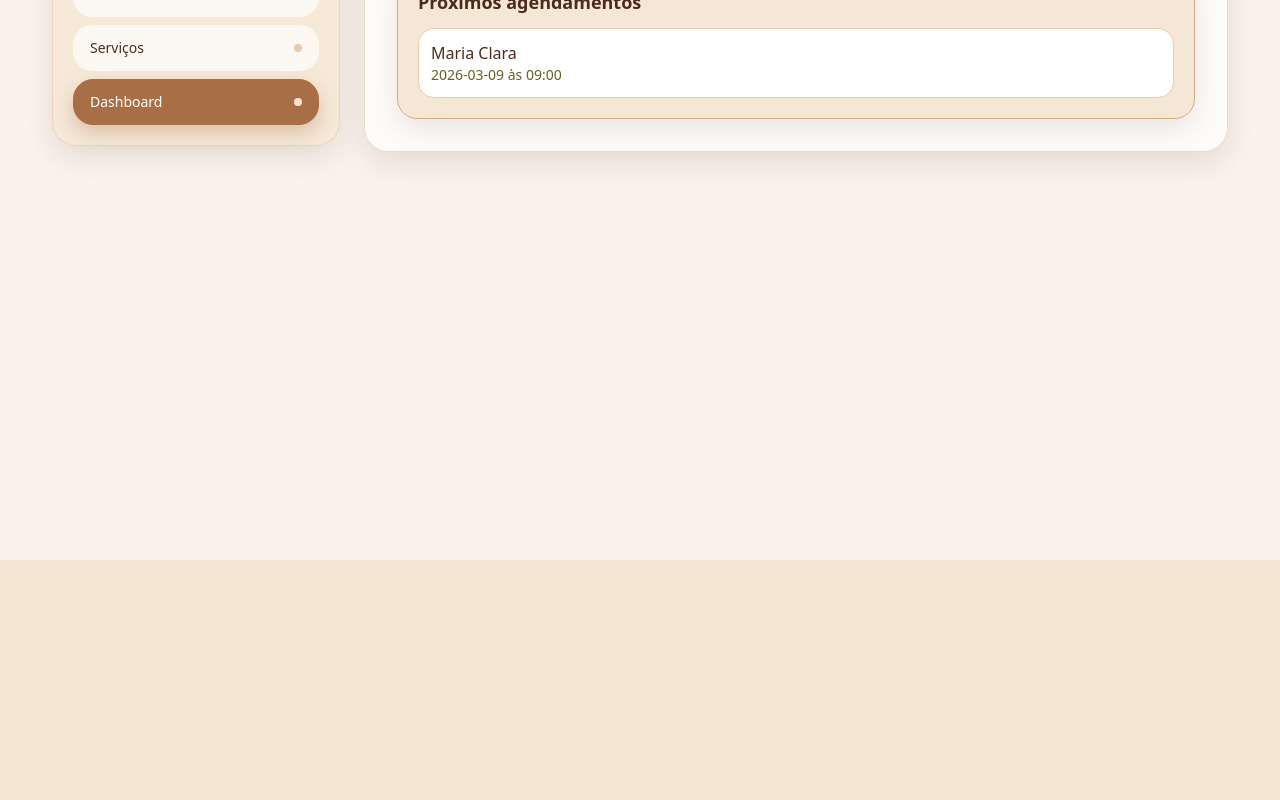
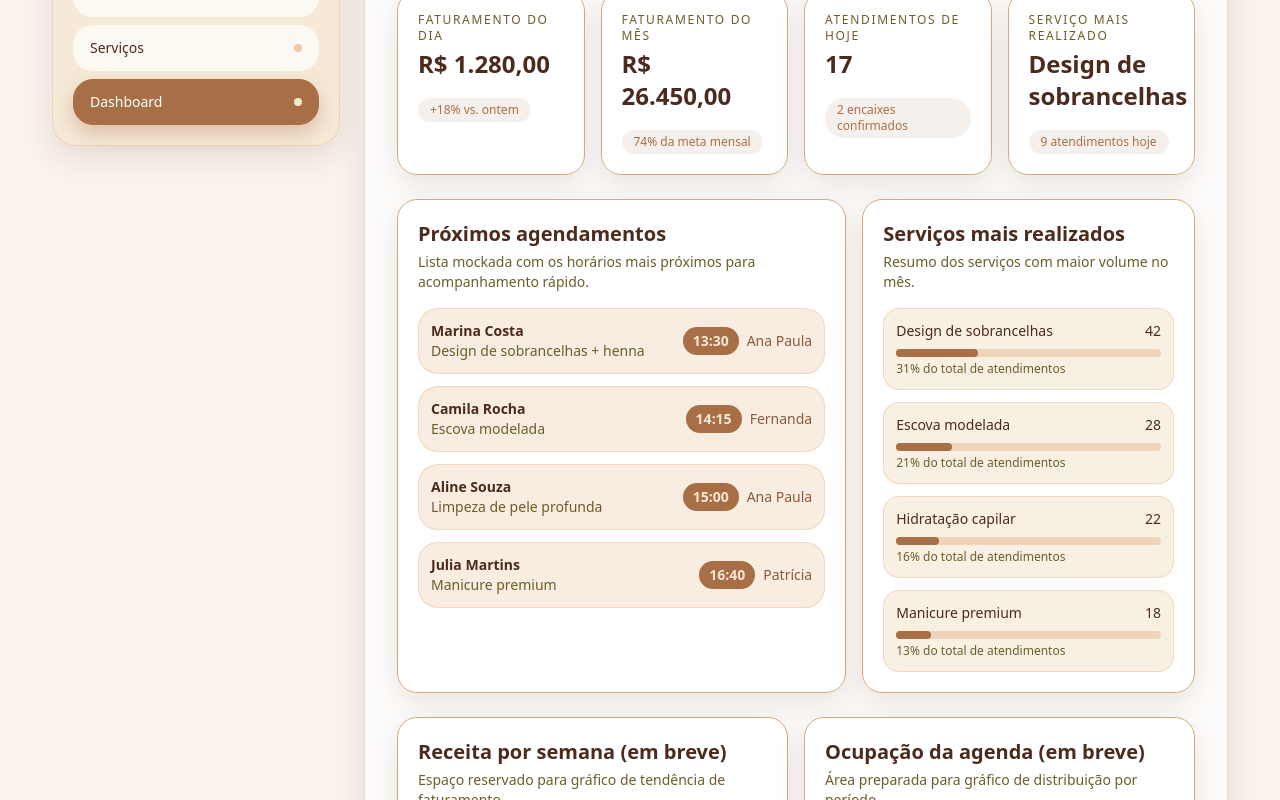
Before and after one commit to gustadev-vrgs/anabeauty, a Next.js app: page /dashboard in a window 1280 px wide. Shown: the part 240-1040 px from the top of the page. Before the commit the page ends 800 px from the top, so only its background shows below. Built offline with nearby package versions, Linux system fonts and the light colour scheme.

Commit message:
feat: cria base visual da pagina de dashboard

```diff
--- a/src/app/(dashboard)/dashboard/page.tsx
+++ b/src/app/(dashboard)/dashboard/page.tsx
@@ -1,11 +1,172 @@
-import { AppointmentsList } from '@/components/appointments/appointments-list';
+import { Card, CardContent, CardDescription, CardHeader, CardTitle } from '@/components/ui';
 import { PageTitle } from '@/components/ui/page-title';
+
+const summaryCards = [
+  {
+    title: 'Faturamento do dia',
+    value: 'R$ 1.280,00',
+    support: '+18% vs. ontem',
+  },
+  {
+    title: 'Faturamento do mês',
+    value: 'R$ 26.450,00',
+    support: '74% da meta mensal',
+  },
+  {
+    title: 'Atendimentos de hoje',
+    value: '17',
+    support: '2 encaixes confirmados',
+  },
+  {
+    title: 'Serviço mais realizado',
+    value: 'Design de sobrancelhas',
+    support: '9 atendimentos hoje',
+  },
+];
+
+const topServices = [
+  { name: 'Design de sobrancelhas', quantity: 42, share: '31%' },
+  { name: 'Escova modelada', quantity: 28, share: '21%' },
+  { name: 'Hidratação capilar', quantity: 22, share: '16%' },
+  { name: 'Manicure premium', quantity: 18, share: '13%' },
+];
+
+const upcomingAppointments = [
+  {
+    time: '13:30',
+    client: 'Marina Costa',
+    service: 'Design de sobrancelhas + henna',
+    professional: 'Ana Paula',
+  },
+  {
+    time: '14:15',
+    client: 'Camila Rocha',
+    service: 'Escova modelada',
+    professional: 'Fernanda',
+  },
+  {
+    time: '15:00',
+    client: 'Aline Souza',
+    service: 'Limpeza de pele profunda',
+    professional: 'Ana Paula',
+  },
+  {
+    time: '16:40',
+    client: 'Julia Martins',
+    service: 'Manicure premium',
+    professional: 'Patrícia',
+  },
+];
 
 export default function DashboardPage() {
   return (
-    <>
-      <PageTitle title="Dashboard" subtitle="Resumo rápido da operação do dia." />
-      <AppointmentsList />
-    </>
+    <div className="space-y-6">
+      <PageTitle
+        title="Dashboard"
+        subtitle="Visão resumida do desempenho diário e mensal do estúdio de beleza."
+      />
+
+      <section className="grid gap-4 sm:grid-cols-2 xl:grid-cols-4">
+        {summaryCards.map((card) => (
+          <Card key={card.title} className="bg-white/90">
+            <CardHeader className="mb-2">
+              <CardDescription className="text-xs uppercase tracking-[0.14em] text-coffee-espresso">
+                {card.title}
+              </CardDescription>
+              <CardTitle className="text-xl leading-tight text-coffee-darkRoast sm:text-2xl">{card.value}</CardTitle>
+            </CardHeader>
+            <CardContent className="space-y-0">
+              <p className="inline-flex rounded-full bg-coffee-mocha/10 px-3 py-1 text-xs font-medium text-coffee-mocha">
+                {card.support}
+              </p>
+            </CardContent>
+          </Card>
+        ))}
+      </section>
+
+      <section className="grid gap-4 xl:grid-cols-[1.35fr,1fr]">
+        <Card className="bg-white/90">
+          <CardHeader>
+            <CardTitle className="text-xl">Próximos agendamentos</CardTitle>
+            <CardDescription>Lista mockada com os horários mais próximos para acompanhamento rápido.</CardDescription>
+          </CardHeader>
+
+          <CardContent>
+            <ul className="space-y-3">
+              {upcomingAppointments.map((appointment) => (
+                <li
+                  key={`${appointment.time}-${appointment.client}`}
+                  className="flex flex-col gap-2 rounded-2xl border border-coffee-cappuccino/60 bg-coffee-latte/70 p-3 sm:flex-row sm:items-center sm:justify-between"
+                >
+                  <div>
+                    <p className="text-sm font-semibold text-coffee-darkRoast">{appointment.client}</p>
+                    <p className="text-xs text-coffee-espresso sm:text-sm">{appointment.service}</p>
+                  </div>
+                  <div className="flex items-center gap-2 text-xs sm:text-sm">
+                    <span className="rounded-full bg-coffee-mocha px-2.5 py-1 font-semibold text-coffee-latte">
+                      {appointment.time}
+                    </span>
+                    <span className="text-coffee-hazelnut">{appointment.professional}</span>
+                  </div>
+                </li>
+              ))}
+            </ul>
+          </CardContent>
+        </Card>
+
+        <Card className="bg-white/90">
+          <CardHeader>
+            <CardTitle className="text-xl">Serviços mais realizados</CardTitle>
+            <CardDescription>Resumo dos serviços com maior volume no mês.</CardDescription>
+          </CardHeader>
+          <CardContent>
+            <ul className="space-y-3">
+              {topServices.map((service) => (
+                <li key={service.name} className="rounded-xl border border-coffee-cappuccino/60 bg-coffee-latte/60 p-3">
+                  <div className="mb-2 flex items-center justify-between text-sm font-medium text-coffee-darkRoast">
+                    <span>{service.name}</span>
+                    <span>{service.quantity}</span>
+                  </div>
+                  <div className="h-2 rounded-full bg-coffee-cappuccino/70">
+                    <div className="h-2 rounded-full bg-coffee-mocha" style={{ width: service.share }} />
+                  </div>
+                  <p className="mt-1 text-xs text-coffee-espresso">{service.share} do total de atendimentos</p>
+                </li>
+              ))}
+            </ul>
+          </CardContent>
+        </Card>
+      </section>
+
+      <section className="grid gap-4 lg:grid-cols-2">
+        <Card className="bg-white/90">
+          <CardHeader>
+            <CardTitle className="text-xl">Receita por semana (em breve)</CardTitle>
+            <CardDescription>Espaço reservado para gráfico de tendência de faturamento.</CardDescription>
+          </CardHeader>
+          <CardContent>
+            <div className="flex min-h-52 items-end gap-2 rounded-2xl border border-dashed border-coffee-macchiato/80 bg-coffee-latte/60 p-4">
+              {[30, 45, 38, 55, 68, 48, 62].map((height, index) => (
+                <div key={index} className="flex-1 rounded-t-lg bg-coffee-mocha/35" style={{ height: `${height}%` }} />
+              ))}
+            </div>
+          </CardContent>
+        </Card>
+
+        <Card className="bg-white/90">
+          <CardHeader>
+            <CardTitle className="text-xl">Ocupação da agenda (em breve)</CardTitle>
+            <CardDescription>Área preparada para gráfico de distribuição por período.</CardDescription>
+          </CardHeader>
+          <CardContent>
+            <div className="grid min-h-52 place-items-center rounded-2xl border border-dashed border-coffee-macchiato/80 bg-coffee-latte/60 text-center">
+              <p className="max-w-64 text-sm text-coffee-espresso">
+                Integração futura com indicadores em tempo real para apoiar decisões do dia a dia.
+              </p>
+            </div>
+          </CardContent>
+        </Card>
+      </section>
+    </div>
   );
 }
```
